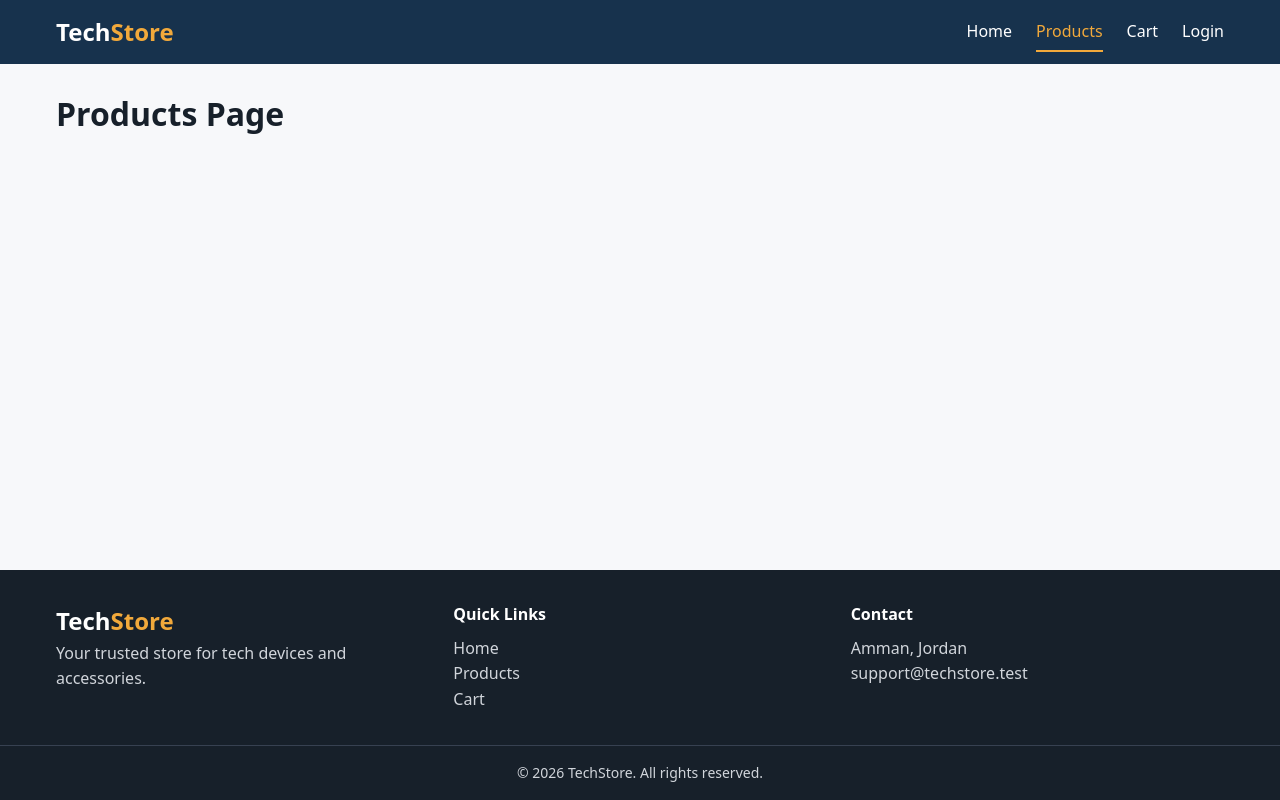
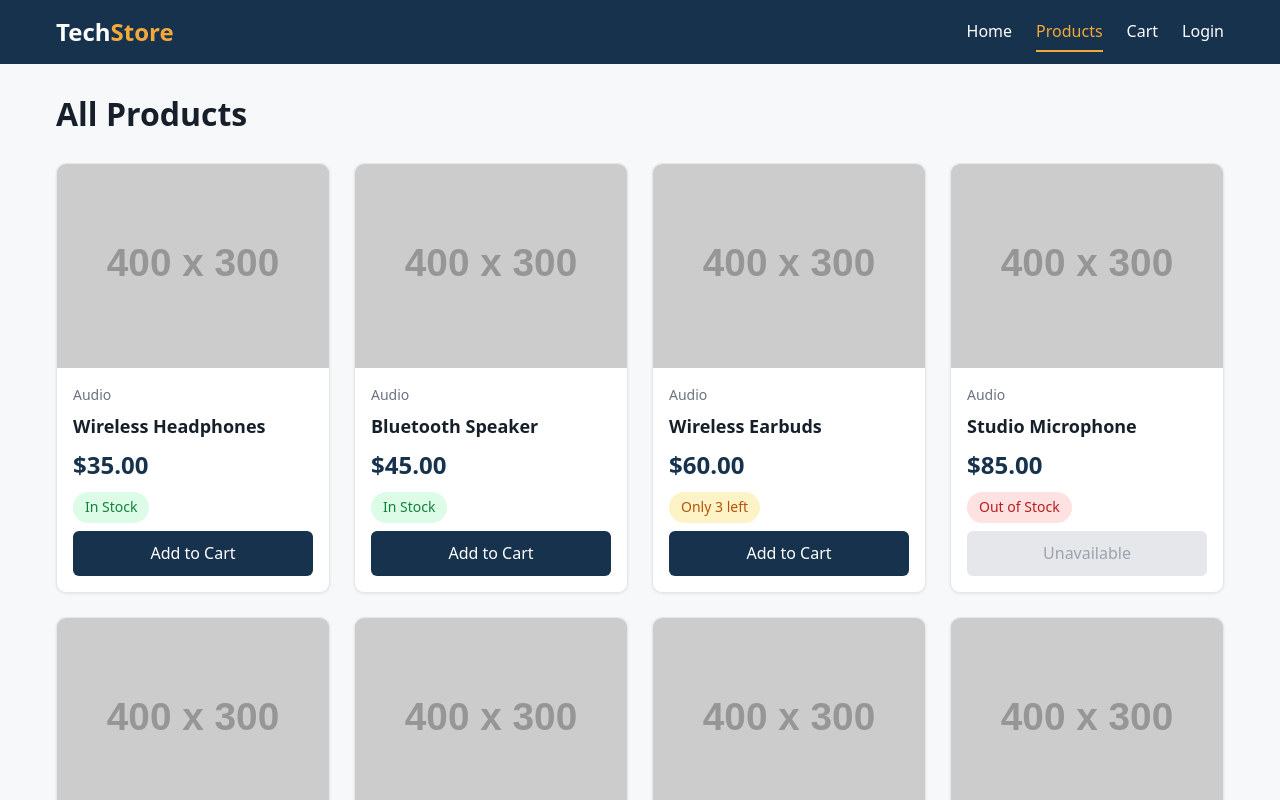
Before and after one commit to odehtareq/ecommerce-frontend, a React (Vite) app: page /products in a window 1280 px wide. Shown: the top 800 px of the page. Built offline with nearby package versions, Linux system fonts and the light colour scheme.

Commit message:
Add product card and products grid

```diff
--- /dev/null
+++ b/src/components/products/ProductCard.css
@@ -0,0 +1,53 @@
+.product-card {
+  display: flex;
+  flex-direction: column;
+  background: var(--surface-color);
+  border: 1px solid var(--border-color);
+  border-radius: var(--border-radius);
+  box-shadow: var(--shadow-sm);
+  overflow: hidden;
+  transition: box-shadow var(--transition), transform var(--transition);
+}
+
+.product-card:hover {
+  box-shadow: var(--shadow-md);
+  transform: translateY(-3px);
+}
+
+.product-card__image img {
+  width: 100%;
+  aspect-ratio: 4 / 3;
+  object-fit: cover;
+}
+
+.product-card__body {
+  display: flex;
+  flex-direction: column;
+  gap: var(--space-2);
+  padding: var(--space-4);
+  flex: 1;
+}
+
+.product-card__category {
+  font-size: var(--fs-sm);
+  color: var(--muted-text-color);
+}
+
+.product-card__name {
+  font-size: var(--fs-lg);
+  line-height: 1.3;
+}
+
+.product-card__name a:hover {
+  color: var(--secondary-color);
+}
+
+.product-card__price {
+  font-size: var(--fs-xl);
+  font-weight: 700;
+  color: var(--primary-color);
+}
+
+.product-card .btn {
+  margin-top: auto;
+}
--- /dev/null
+++ b/src/components/products/ProductCard.jsx
@@ -0,0 +1,34 @@
+import { Link } from 'react-router'
+import { getStockStatus, formatPrice } from '../../utils/helpers'
+import './ProductCard.css'
+
+function ProductCard({ product }) {
+  const stock = getStockStatus(product.stockQuantity);
+  const isOutOfStock = product.stockQuantity === 0;
+
+  return (
+    <article className="product-card">
+      <Link to={`/products/${product.id}`} className="product-card__image">
+        <img src={product.image} alt={product.name} loading="lazy" />
+      </Link>
+
+      <div className="product-card__body">
+        <span className="product-card__category">{product.category}</span>
+
+        <h3 className="product-card__name">
+          <Link to={`/products/${product.id}`}>{product.name}</Link>
+        </h3>
+
+        <p className="product-card__price">{formatPrice(product.price)}</p>
+
+        <span className={`badge badge--${stock.type}`}>{stock.label}</span>
+
+        <button className="btn btn--primary btn--full" disabled={isOutOfStock}>
+          {isOutOfStock ? 'Unavailable' : 'Add to Cart'}
+        </button>
+      </div>
+    </article>
+  );
+}
+
+export default ProductCard;
--- a/src/pages/ProductsPage.jsx
+++ b/src/pages/ProductsPage.jsx
@@ -1,7 +1,16 @@
+import { products } from '../data/products'
+import ProductCard from '../components/products/ProductCard'
+
 function ProductsPage() {
   return (
     <div className="container">
-      <h1>Products Page</h1>
+      <h1>All Products</h1>
+
+      <div className="product-grid">
+        {products.map((product) => (
+          <ProductCard key={product.id} product={product} />
+        ))}
+      </div>
     </div>
   );
 }
--- a/src/styles/global.css
+++ b/src/styles/global.css
@@ -111,3 +111,24 @@ button, input, select, textarea { font: inherit; }
   flex: 1;
   padding-block: var(--space-5);
 }
+
+/* ===== Badges ===== */
+.badge {
+  display: inline-block;
+  align-self: flex-start;
+  padding: var(--space-1) var(--space-3);
+  border-radius: 999px;
+  font-size: var(--fs-sm);
+  font-weight: 500;
+}
+.badge--in  { background: var(--success-bg); color: var(--success-color); }
+.badge--low { background: var(--warning-bg); color: var(--warning-color); }
+.badge--out { background: var(--error-bg);   color: var(--error-color); }
+
+/* ===== Product grid (responsive) ===== */
+.product-grid {
+  display: grid;
+  grid-template-columns: repeat(auto-fill, minmax(240px, 1fr));
+  gap: var(--space-5);
+  margin-top: var(--space-5);
+}
--- /dev/null
+++ b/src/utils/helpers.js
@@ -0,0 +1,11 @@
+// Returns the stock status label and type for a quantity
+export function getStockStatus(quantity) {
+  if (quantity === 0) return { label: "Out of Stock", type: "out" };
+  if (quantity <= 5) return { label: `Only ${quantity} left`, type: "low" };
+  return { label: "In Stock", type: "in" };
+}
+
+// Formats a number as a price: 35 -> "$35.00"
+export function formatPrice(price) {
+  return `$${price.toFixed(2)}`;
+}
```
